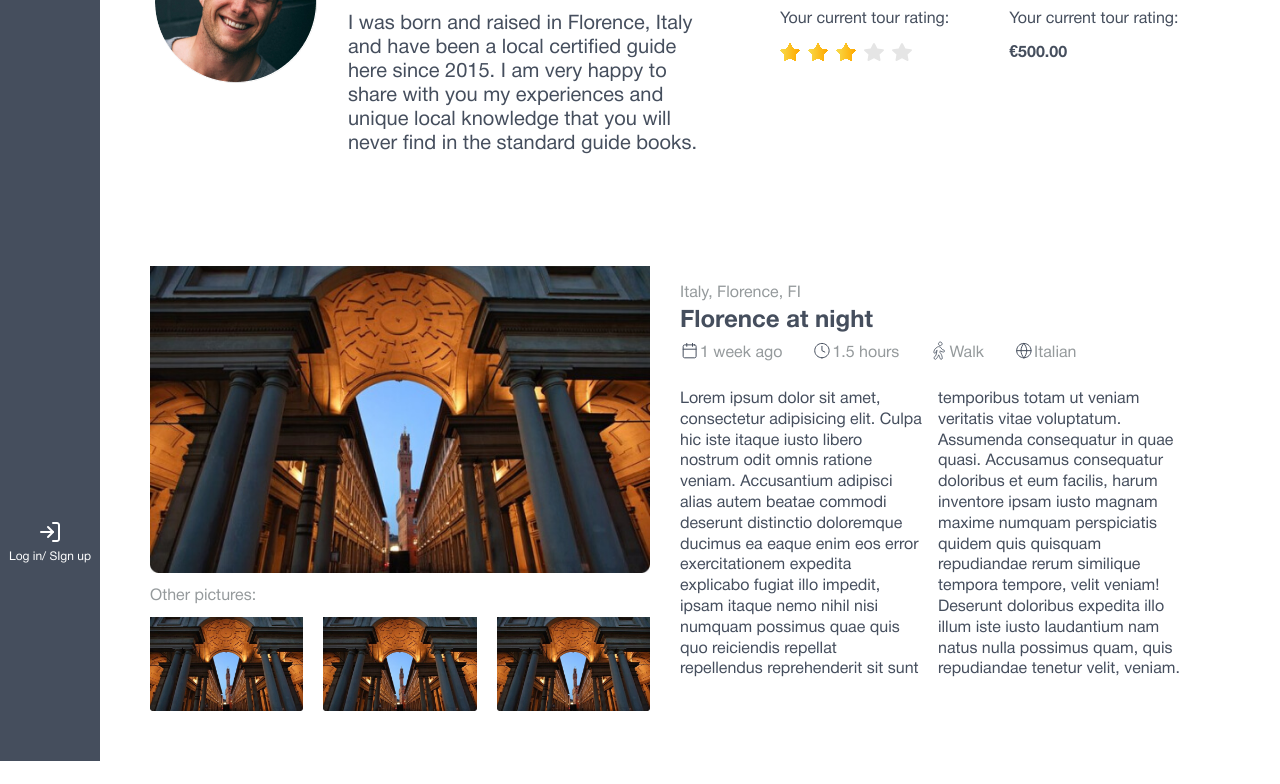
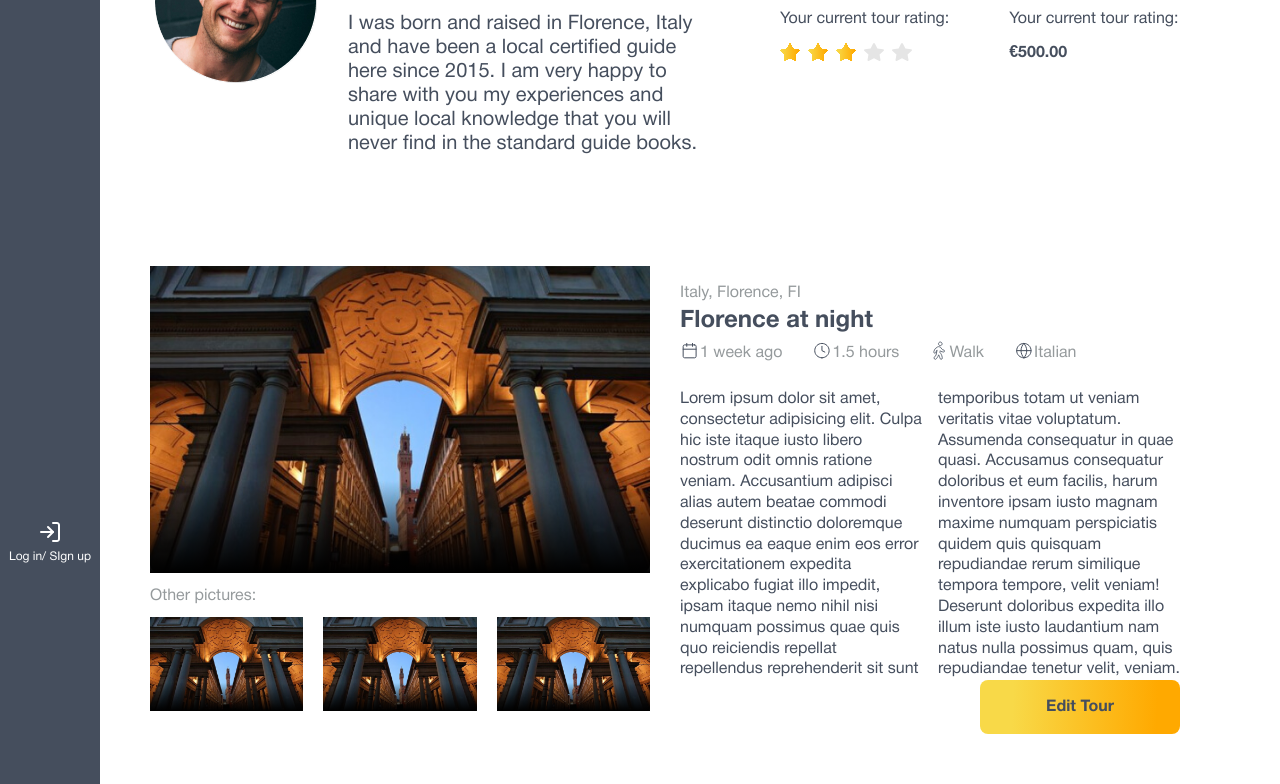
Before and after one commit to juvelist/baffi-ui, a website: page index.html in a window 1280 px wide. Shown: the part 204-988 px from the top of the page. Before the commit the page ends 965 px from the top, so only its background shows below. Drawn offline with Linux system fonts and the light colour scheme.

Commit message:
profile-full info (update)

```diff
--- a/index.html
+++ b/index.html
@@ -672,17 +672,24 @@
 <!--      profile-full info-->
         <div class="profile-full__info-section">
           <div class="profile-full__pictures">
-            <picture>
+            <div class="profile-full__picture-wrap">
               <img src="img/picture.jpg" class="profile-full__pictures_img" alt="picture">
-            </picture>
+            </div>
             <p class="profile-full__pictures_subtitle">Other pictures:</p>
             <div class="profile-full__pictures_other">
+              <div class="profile-full__picture-wrap">
                 <img src="img/picture.jpg" class="profile-full__picture" alt="picture">
+              </div>
+              <div class="profile-full__picture-wrap">
                 <img src="img/picture.jpg" class="profile-full__picture" alt="picture">
+              </div>
+              <div class="profile-full__picture-wrap">
                 <img src="img/picture.jpg" class="profile-full__picture" alt="picture">
               </div>
             </div>
+          </div>
           <div class="profile-full__info">
+            <div class="profile-full__info-wrap">
               <p class="profile-full__info_text">Italy, Florence, FI </p>
               <h3 class="profile-full__info_subtitle">Florence at night</h3>
               <div class="profile-full__info_block">
@@ -692,6 +699,8 @@
                 <p class="profile-full__info_text profile-full__info_text-lang">Italian</p>
               </div>
               <div class="profile-full__info_content">Lorem ipsum dolor sit amet, consectetur adipisicing elit. Culpa hic iste itaque iusto libero nostrum odit omnis ratione veniam. Accusantium adipisci alias autem beatae commodi deserunt distinctio doloremque ducimus ea eaque enim eos error exercitationem expedita explicabo fugiat illo impedit, ipsam itaque nemo nihil nisi numquam possimus quae quis quo reiciendis repellat repellendus reprehenderit sit sunt temporibus totam ut veniam veritatis vitae voluptatum. Assumenda consequatur in quae quasi. Accusamus consequatur doloribus et eum facilis, harum inventore ipsam iusto magnam maxime numquam perspiciatis quidem quis quisquam repudiandae rerum similique tempora tempore, velit veniam! Deserunt doloribus expedita illo illum iste iusto laudantium nam natus nulla possimus quam, quis repudiandae tenetur velit, veniam.</div>
+            </div>
+            <button class="btn-main">Edit Tour</button>
           </div>
         </div>
 
--- a/sass/_style.scss
+++ b/sass/_style.scss
@@ -1368,14 +1368,13 @@ body {
     &_img {
       aspect-ratio: 1.63;
       height: auto;
-      margin-bottom: 16px;
       object-fit: cover;
       width: 100%;
     }
     &_subtitle {
       color: $colorLite;
       font: 400 16px helvetica-neue-regular, sans-serif;
-      margin-bottom: 13px;
+      margin: 16px 0 13px;
     }
     &_other {
       display: grid;
@@ -1383,7 +1382,23 @@ body {
       grid-gap: 20px;
     }
   }
+  &__picture-wrap {
+    position: relative;
+    &:before {
+      background: linear-gradient(180deg, rgba(0, 0, 0, 0) 70%, #000000 100%);
+      content: '';
+      display: block;
+      height: 100%;
+      left: 0;
+      position: absolute;
+      top: 0;
+      width: 100%;
+    }
+  }
   &__info {
+    display: flex;
+    flex-direction: column;
+    justify-content: space-between;
     padding-top: 20px;
     &_text {
       color: $colorLite;
@@ -1428,6 +1443,9 @@ body {
       color: $colorDark;
       columns: 20px 2;
       font: 400 16px/1.3 helvetica-neue-regular, sans-serif;
+    }
+    & .btn-main {
+      align-self: flex-end;
     }
   }
 }
```
Also changed, not shown: css/app.css. Lines whose indentation alone changed are shown as unchanged.
